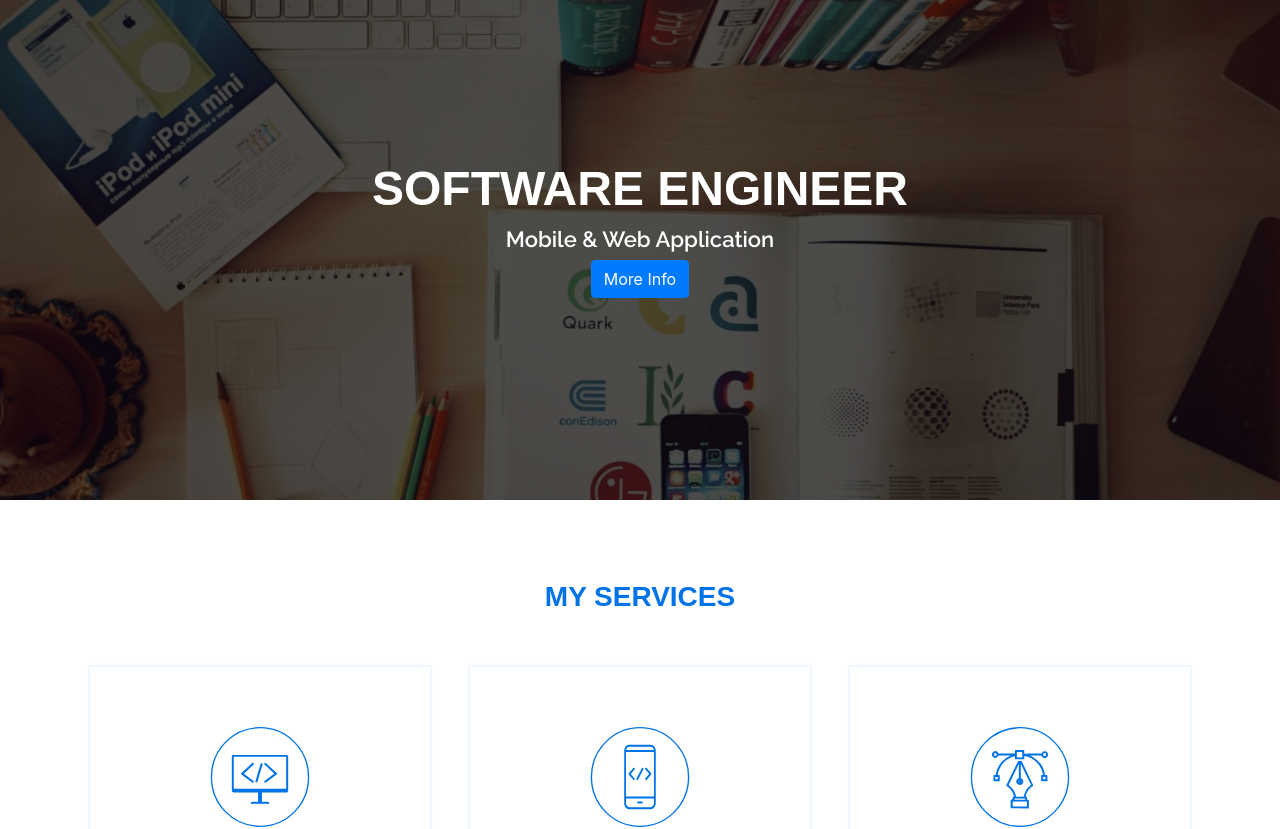
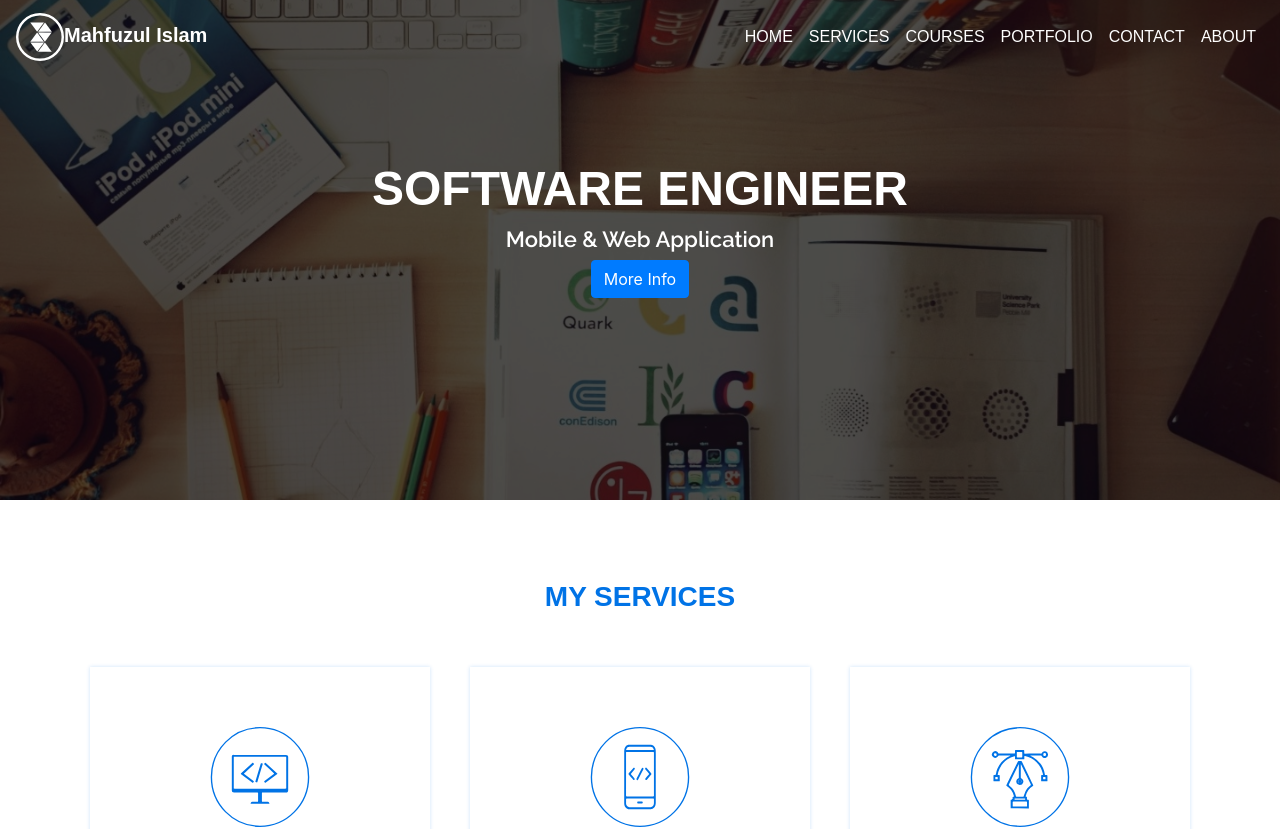
Before and after one commit to Mahfuzul-Islam55/simpleReactjsProject, a React (Create React App) app: page / in a window 1280 px wide. Shown: the top 829 px of the page. Built offline with nearby package versions, Linux system fonts and the light colour scheme.

Commit message:
making top navigation

```diff
--- a/src/App.js
+++ b/src/App.js
@@ -1,11 +1,13 @@
 import React from 'react';
 import TopBanner from "./components/TopBanner/TopBanner";
 import Services from "./components/Services/Services";
+import TopNavigation from "./components/TopNavigation/TopNavigation";
 
 
 function App() {
   return (
     <div>
+<TopNavigation/>
 <TopBanner/>
 <Services/>
 
--- a/src/asset/css/custom.css
+++ b/src/asset/css/custom.css
@@ -47,8 +47,6 @@
     font-size: 14px;
     font-weight: 400;
 }
-
-
 .serviceCard{
     margin: 5px 5px 5px 5px;
     height: 22rem;
@@ -58,3 +56,44 @@
 .serviceCard:hover{
     box-shadow: 0 0 8px 0 rgba(0,115,230,0.2);
 }
+.navTitle{
+    font-family: 'Montserreat',sans-serif;
+    color: #ffffff !important;
+    font-weight: 700;
+    font-size: 24px;
+}
+.navTitleScroll{
+    font-family: 'Montserreat',sans-serif;
+    color: #0073E6 !important;
+    font-weight: 700;
+    font-size: 24px;
+}
+.navBackground{
+    -webkit-transition:background-color 400ms linear ;
+    -moz-transition:background-color 400ms linear ;
+    -o-transition:background-color 400ms linear ;
+    transition:background-color 400ms linear ;
+    background-color: rgba(00,00,00,0.0) !important;
+}
+.navBackgroundScroll{
+    -webkit-transition:background-color 400ms linear ;
+    -moz-transition:background-color 400ms linear ;
+    -o-transition:background-color 400ms linear ;
+    transition:background-color 400ms linear ;
+    background-color: #ffffff !important;
+}
+
+.navItem{
+    font-size: 16px;
+    text-decoration: none !important;
+    font-family: 'Montserreat',sans-serif;
+    font-weight: 400;
+    color: #ffffff !important;
+}
+.navItemScroll{
+    font-size: 16px;
+    text-decoration: none !important;
+    font-family: 'Montserreat',sans-serif;
+    font-weight: 400;
+    color: #000000 !important;
+}
--- /dev/null
+++ b/src/components/TopNavigation/TopNavigation.js
@@ -0,0 +1,50 @@
+import React, {Component,Fragment} from 'react';
+import {Nav, Navbar, NavDropdown} from "react-bootstrap";
+import whiteLogo from '../../asset/image/navlogo.svg'
+import blueLogo from '../../asset/image/navlogoScroll.svg'
+
+class TopNavigation extends Component {
+    constructor(){
+        super();
+        this.state={
+            navBarTitle:"navTitle",
+            navBarLogo:[whiteLogo],
+            navBarBack:"navBackground",
+            navBarItem:"navItem"
+        }
+    }
+    onScroll=()=>{
+        if(window.scrollY>100){
+            this.setState({navBarTitle:'navTitleScroll', navBarLogo:[blueLogo], navBarBack:'navBackgroundScroll',navBarItem:'navItemScroll'})
+        }
+        else if(window.scrollY<100){
+            this.setState({navBarTitle:'navTitle',navBarLogo:[whiteLogo],navBarBack:'navBackground',navBarItem:'navItem'})
+        }
+    }
+    componentDidMount() {
+        window.addEventListener('scroll',this.onScroll)
+    }
+    render() {
+        return (
+            <Fragment>
+                <Navbar className={this.state.navBarBack} fixed="top" collapseOnSelect expand="lg" variant="dark">
+                    <Navbar.Brand className={this.state.navBarTitle}><img src={this.state.navBarLogo}/>Mahfuzul Islam</Navbar.Brand>
+                    <Navbar.Toggle aria-controls="responsive-navbar-nav" />
+                    <Navbar.Collapse id="responsive-navbar-nav">
+                        <Nav className="mr-auto">
+                        </Nav>
+                        <Nav>
+                            <Nav.Link className={this.state.navBarItem} href="#deets">HOME</Nav.Link>
+                            <Nav.Link className={this.state.navBarItem} href="#deets">SERVICES</Nav.Link>
+                            <Nav.Link className={this.state.navBarItem} href="#deets">COURSES</Nav.Link>
+                            <Nav.Link className={this.state.navBarItem} href="#deets">PORTFOLIO</Nav.Link>
+                            <Nav.Link className={this.state.navBarItem} href="#deets">CONTACT</Nav.Link>
+                            <Nav.Link className={this.state.navBarItem} href="#deets">ABOUT</Nav.Link>
+                        </Nav>
+                    </Navbar.Collapse>
+                </Navbar>
+            </Fragment>
+        );
+    }
+}
+export default TopNavigation;
```
Also changed, not shown: src/asset/image/navlogo.svg (added), src/asset/image/navlogoScroll.svg (added).
